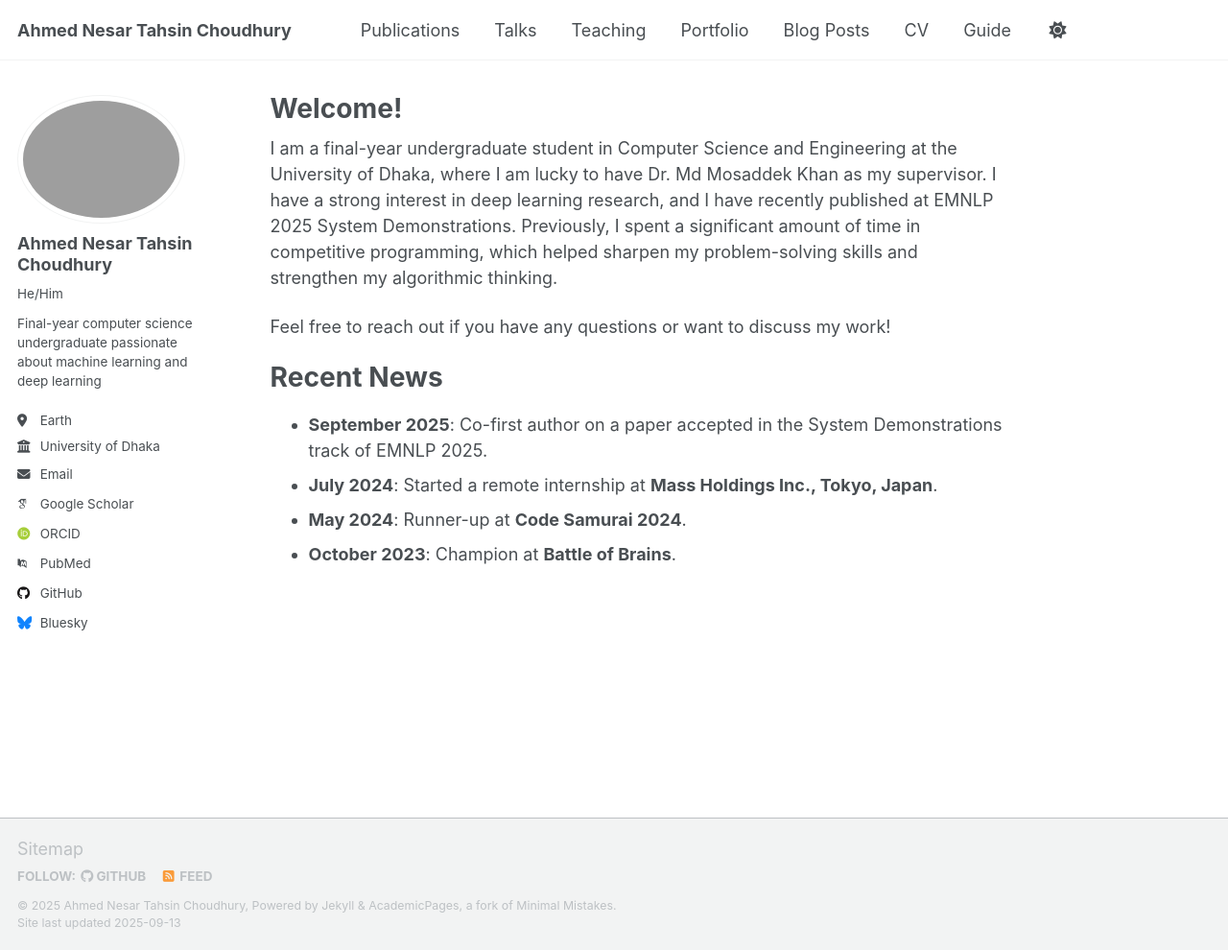
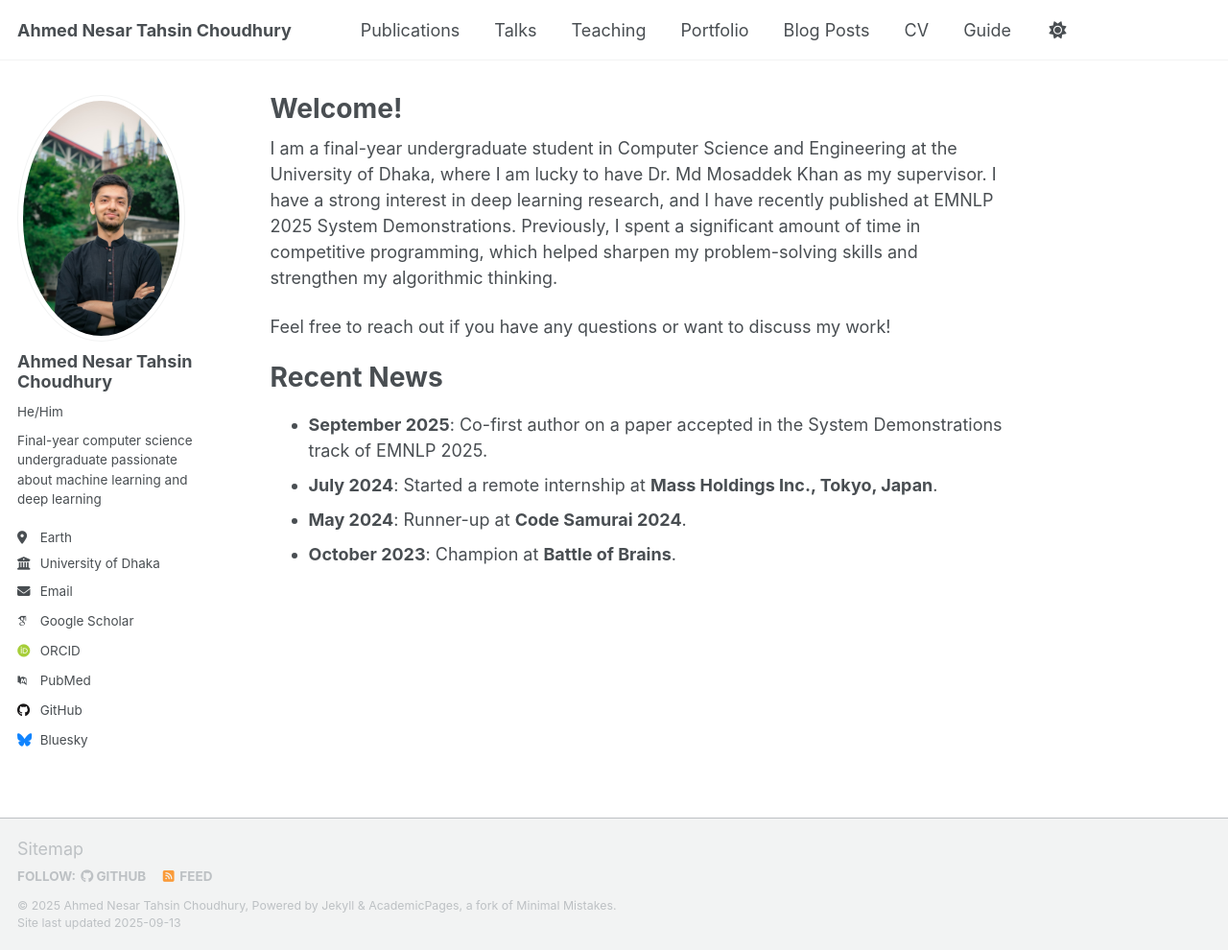
Before and after one commit to tahsinchoudhury/tahsinchoudhury.github.io, a Jekyll site: the page built from _pages/about.md, in a window 1280 px wide and 990 px high. Shown: the whole window at 96% size. Built offline with Jekyll 4.4.1, drawn with Linux system fonts in a browser that asks for light colours; some web fonts are replaced; a script that is not in the unit is left out.

Commit message:
updated homepage

```diff
--- a/_config.yml
+++ b/_config.yml
@@ -23,7 +23,7 @@ repository               : "tahsinchoudhury/tahsinchoudhury.github.io"
 #               Additional customization can be done by editing /_includes/author-profile.html
 author:
   # Biographic information
-  avatar           : "profile_photo.png"
+  avatar           : "profile_photo.jpg"
   name             : "Ahmed Nesar Tahsin Choudhury"
   pronouns         : "He/Him"
   bio              : "Final-year computer science undergraduate passionate about machine learning and deep learning"
```
